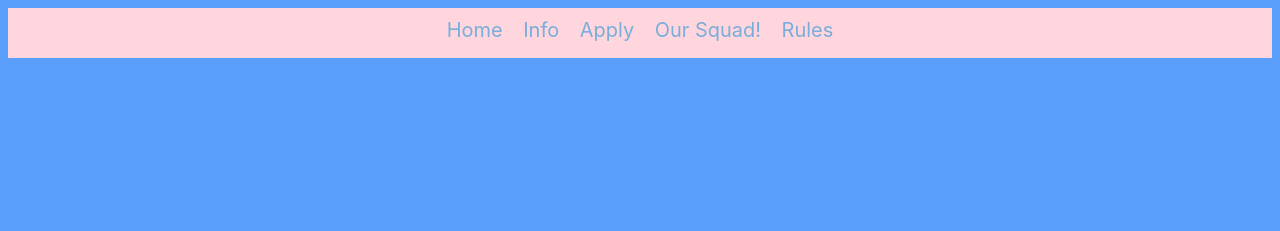
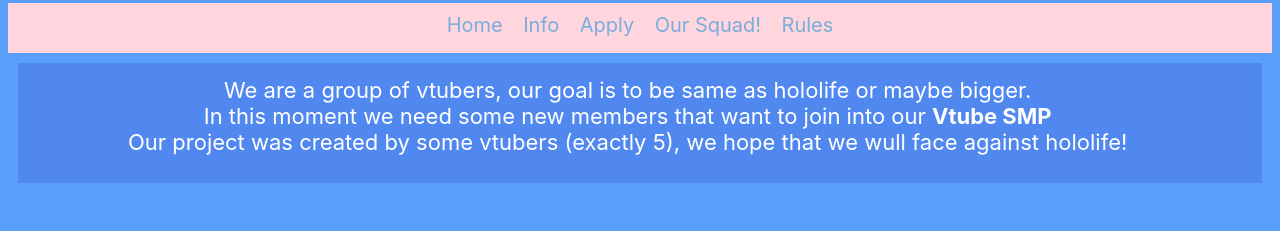
Before and after one commit to MayaWasCoded/VtubeSMP2Site, a plain HTML site: page info.html in a window 1280 px wide. Drawn offline with Linux system fonts and the light colour scheme.

Commit message:
Add files via upload

```diff
--- a/info.html
+++ b/info.html
@@ -19,6 +19,17 @@
         <a class="squad" href="squad.html">Our Squad!</a>
         <a class="rules" href="https://docs.google.com/forms/d/1Mg00UizghtIa9vot4THXzR_KA2rhHOaierxE50Oc8NU/edit?usp=drivesdk">Rules</a>
     </div>
+    <br><br>
+    <div id="panel">
+    <div id="informations-panle"> </div>
+    <p id="info-about-us">
+        We are a group of vtubers, our goal is to be same as hololife or maybe bigger. <br>
+        In this moment we need some new members that want to join into our <b>Vtube SMP</b> <br>
+        Our project was created by some vtubers (exactly 5), we hope that we wull face against hololife!
+
+     </p>
+    </div>
+
 </body>
 
 </html>
--- a/script.js
+++ b/script.js
@@ -3,14 +3,12 @@ function redirect(){
 }
 function send(){
 
-    let file_system = new ActiveXObject("Scripting.FileSystemObject");
-    let enter = "<br>"
     let name = document.getElementById("name").value;
     let nick = document.getElementById("nick").value;
     let age = document.getElementById("age").value;
     let rules_accept = document.getElementById("accept").checked;
-    let file_system_open = file_system.OpenTextFile(C:\\Users\\User\\strona\\vtube smp\\"Test.txt", 8, True);
 
+    alert("congrats you are now with us!!");
 
     /*
     Email.send({
--- a/style.css
+++ b/style.css
@@ -35,7 +35,7 @@ a.rules{
     padding: 8px;
 }
 a:hover{
-    background-color: rgb(204, 171, 176);
+    filter: grayscale(130);
     font-size: 21px;
     color: rgb(91, 121, 255);
 }
@@ -46,6 +46,8 @@ a:hover{
     width: auto;
     background-color: rgb(255, 214, 221);
     height: 50px;
+    position: relative;
+    top: -5px;
 }
 #intruduction{
     color: white;
@@ -56,7 +58,7 @@ a:hover{
     margin: 0;
     padding: 0;
     position: relative;
-    top: -15px;
+    top: -21px;
 }
 #about-us{
     font-size: 19px;
@@ -91,3 +93,23 @@ input, textarea{
     text-align: center;
     color: rgb(41, 255, 123);
 }
+div#informations-panle{
+    background-color: rgb(48, 48, 201);
+    position: relative;
+    top: -45px;
+    opacity: 20%;
+    height: 120px;
+    margin: 10px;
+}
+div#informations-panle:hover{
+    filter: grayscale(130);
+}
+p#info-about-us{
+    font-size: 22px;
+    color: white;
+    text-align: center;
+    position: absolute;
+    top: 55px;
+    left: 10%;
+    opacity: 100%;
+}
```
